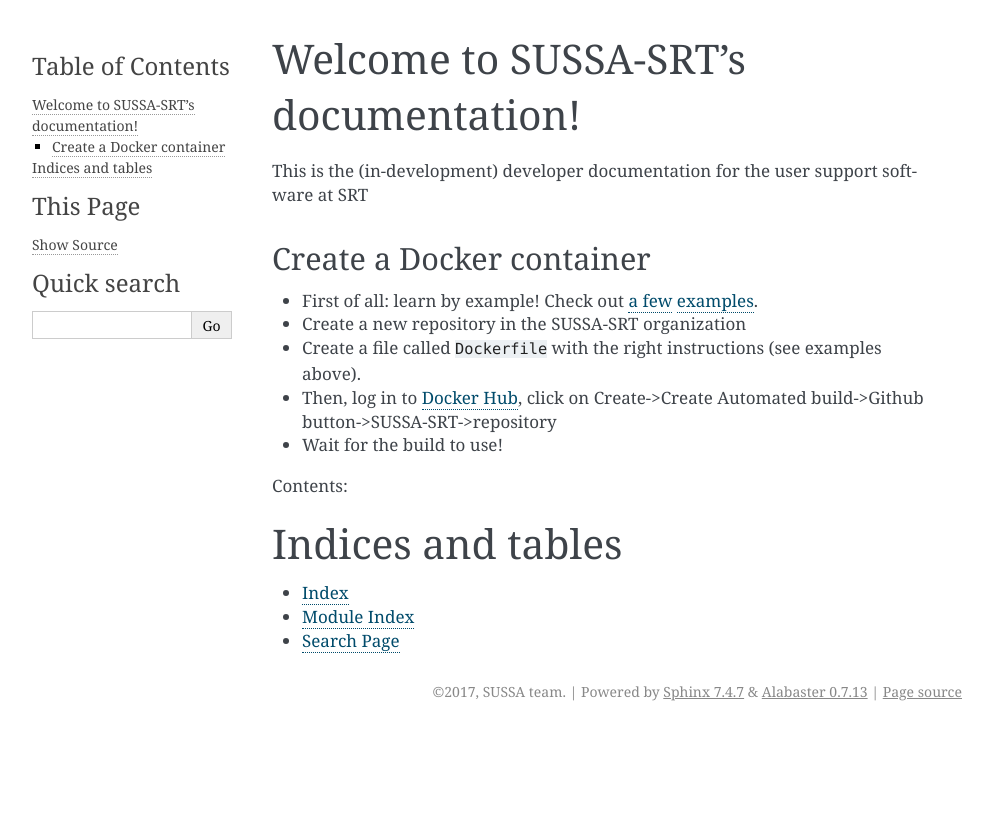
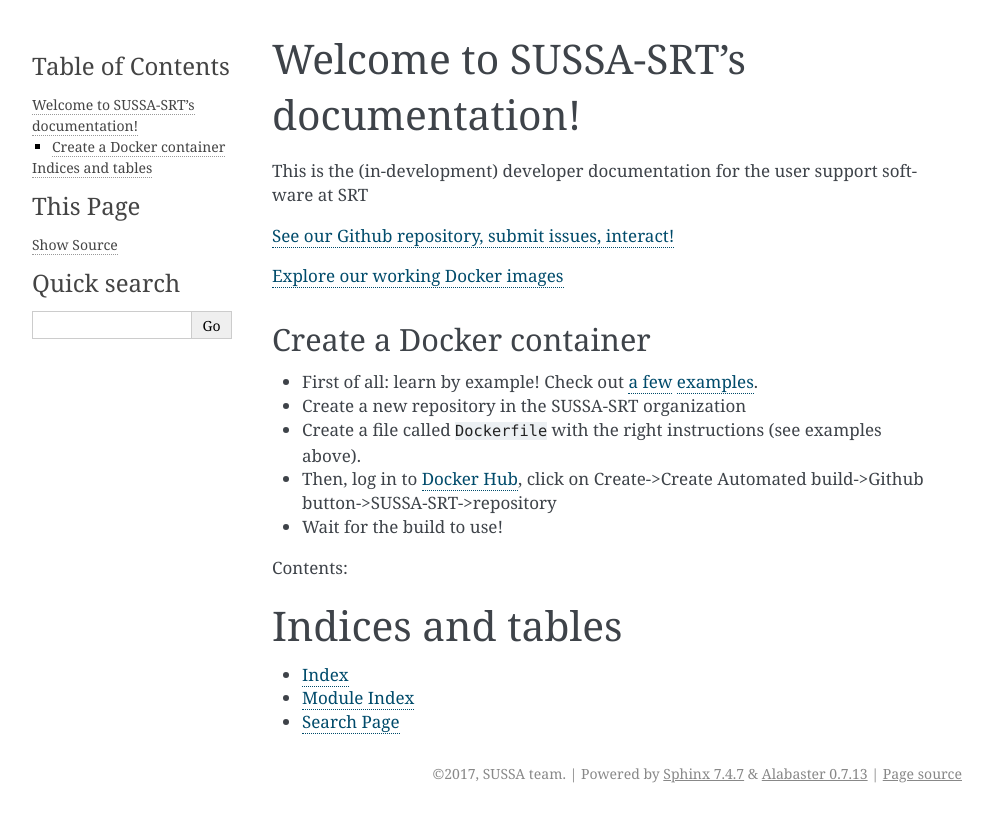
Before and after one commit to SUSSA-SRT/sussa-srt, a Sphinx documentation site: the page built from docs/source/index.rst, in a window 1280 px wide. Shown: the top 822 px of the page, without its empty margins (148-1141 px from the left). Built offline with Sphinx 7.4.7, drawn with Linux system fonts in a browser that asks for light colours.

Commit message:
Update index.rst

```diff
--- a/docs/source/index.rst
+++ b/docs/source/index.rst
@@ -7,6 +7,10 @@ Welcome to SUSSA-SRT's documentation!
 =====================================
 
 This is the (in-development) developer documentation for the user support software at SRT
+
+`See our Github repository, submit issues, interact! <https://github.com/sussa-srt/>`__
+
+`Explore our working Docker images <https://hub.docker.com/u/sussa/>`__
 
 Create a Docker container
 ~~~~~~~~~~~~~~~~~~~~~~~~~
```
